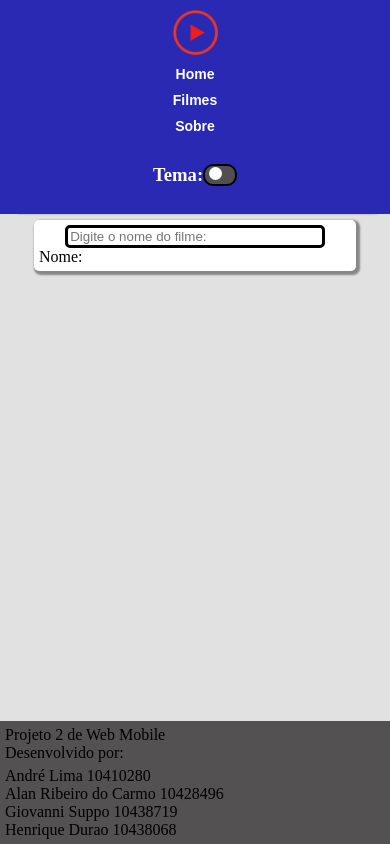
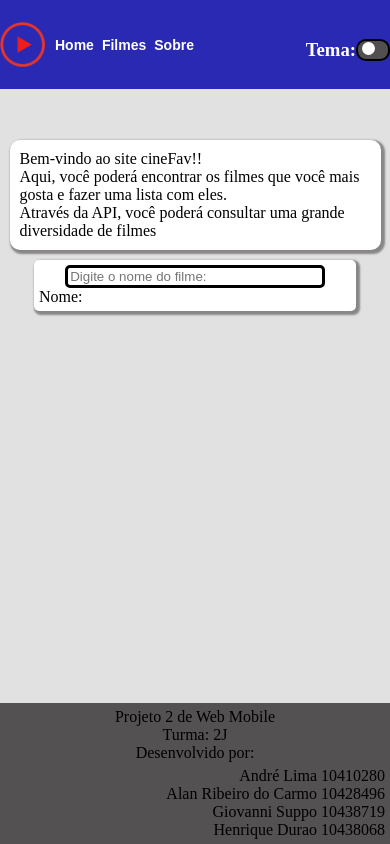
Before and after one commit to Alanribc/Web-Mobile-2, a Next.js app in the folder webmobile/: page / in a window 390 px wide. Built offline with nearby package versions, Linux system fonts and the light colour scheme.

Commit message:
RESPONSIVIDADE

```diff
--- a/webmobile/src/app/globals.css
+++ b/webmobile/src/app/globals.css
@@ -21,6 +21,7 @@ nav {
     background-color: var(--nav-tema);
     display: flex;
     justify-content: space-between;
+    flex-wrap: wrap;
     position: fixed;
     top: 0;
     left: 0;
@@ -162,12 +163,14 @@ footer p {
     padding: 0;
     display: flex;
     flex-direction: column;
+    align-items: center;
 }
 
 .artigoFooterDois{
     display: flex;
     flex-direction: column;
     margin: 5px;
+    text-align: right;
 }
 
 body{
@@ -179,11 +182,15 @@ p{
     padding: 0;
 }
 
+main {
+    padding-top: 70px;
+}
+
 .mainPrincipal{
     display: flex;
     align-items: center;
     flex-direction: column;
-    padding-top: 100px;
+    padding-top: 70px;
     gap:10px;
 }
 
@@ -285,7 +292,7 @@ p{
 @media (max-width: 768px) {
 
     nav {
-        flex-direction: column;
+        flex-direction: row;
         align-items: center;
         padding: 10px;
     }
@@ -299,13 +306,13 @@ p{
         height: 45px;
     }
     .logomenu{
-        flex-direction: column;
+        flex-direction: row;
         align-items: center;
         gap: 10px;
     }
 
     ul {
-        flex-direction: column;
+        flex-direction: row;
         gap: 5px;
         padding: 0;
     }
@@ -317,21 +324,6 @@ p{
 
     .secaoTema {
         margin-top: 10px;
-    }
-}
-
-@media (max-width: 450px){
-    .links{
-        font-weight: 15px;
-    }
-    .logomenu{
-        gap: 10px;
-    }
-    .botao {
-        border-radius: 10px;
-        width: 30px;
-        height: 18px;
-        border: 2.5px solid black;
     }
 
     .slider {
@@ -348,6 +340,23 @@ p{
         transform: translateX(13px);
     }
 
+    .botao {
+        border-radius: 10px;
+        width: 30px;
+        height: 18px;
+        border: 2.5px solid black;
+    }
+}
+
+@media (max-width: 450px){
+    .links{
+        font-weight: 15px;
+    }
+    .logomenu{
+        gap: 10px;
+    }
+
+
 }
 
 @media (max-width: 365px) {
@@ -357,6 +366,15 @@ p{
     ul {
         padding-left: 5px;
     }
+
+    .secaoTema {
+    width: 100%;
+    display: flex;
+    justify-content: flex-start;
+    margin-top: 10px;
+    order: 2; /* força ficar depois dos outros, se estiver em flex */
+}
+
 }
 
 @media screen and (max-width: 768px) {
@@ -393,19 +411,22 @@ p{
     }
 
     nav {
-        flex-direction: column;
+        flex-direction: row;
         align-items: center;
         padding: 10px 0;
     }
 
     .logomenu {
-        flex-direction: column;
+        display: flex;
+        flex-wrap: wrap; /* permite quebrar linha */
+        justify-content: center;
+        flex-direction: row;
         align-items: center;
         gap: 10px;
     }
 
     ul {
-        flex-direction: column;
+        flex-direction: row;
         align-items: center;
         justify-content: center;
         gap: 8px;
--- a/webmobile/src/components/Footer.js
+++ b/webmobile/src/components/Footer.js
@@ -4,6 +4,7 @@ export default function Footer () {
         <footer>
             <article className="artigoFooter">
                 <p>Projeto 2 de Web Mobile</p>
+                <p>Turma: 2J</p>
                 <p>Desenvolvido por:</p>
             </article>
             <article className="artigoFooterDois">
```
